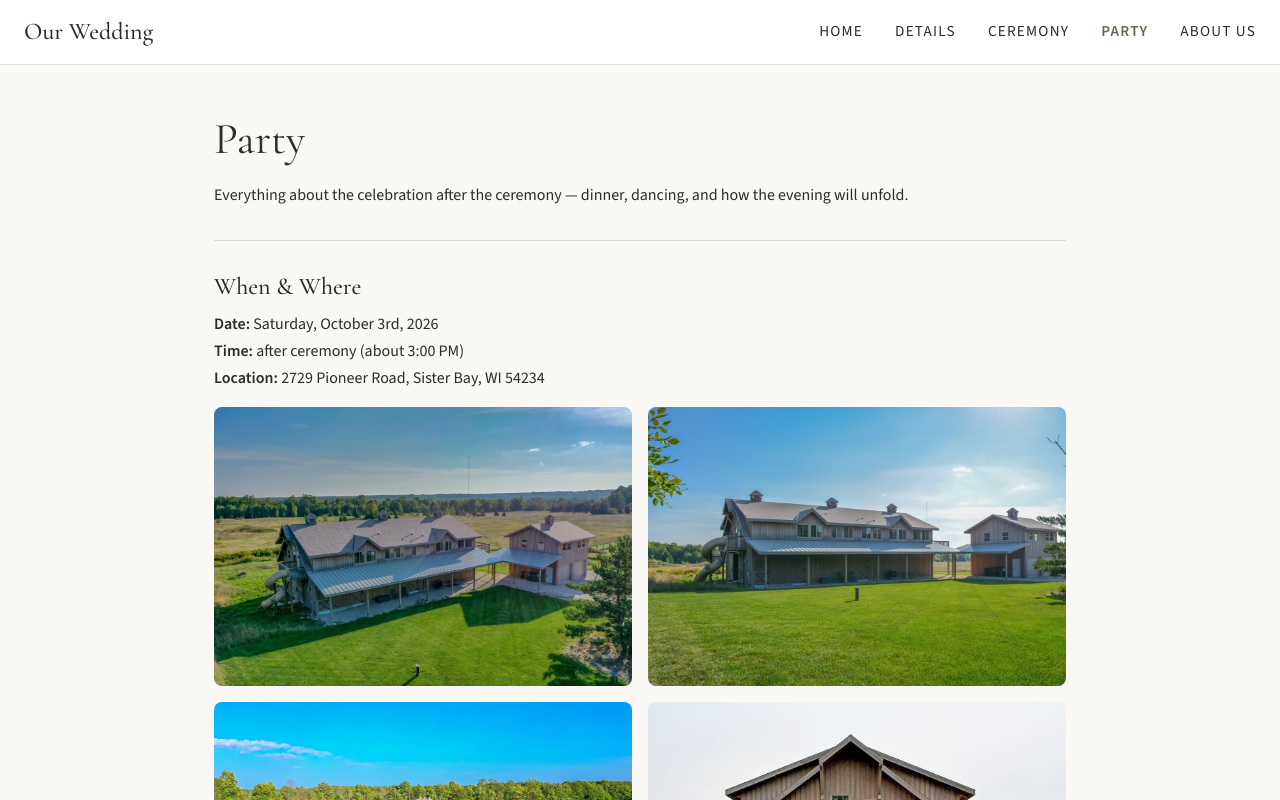
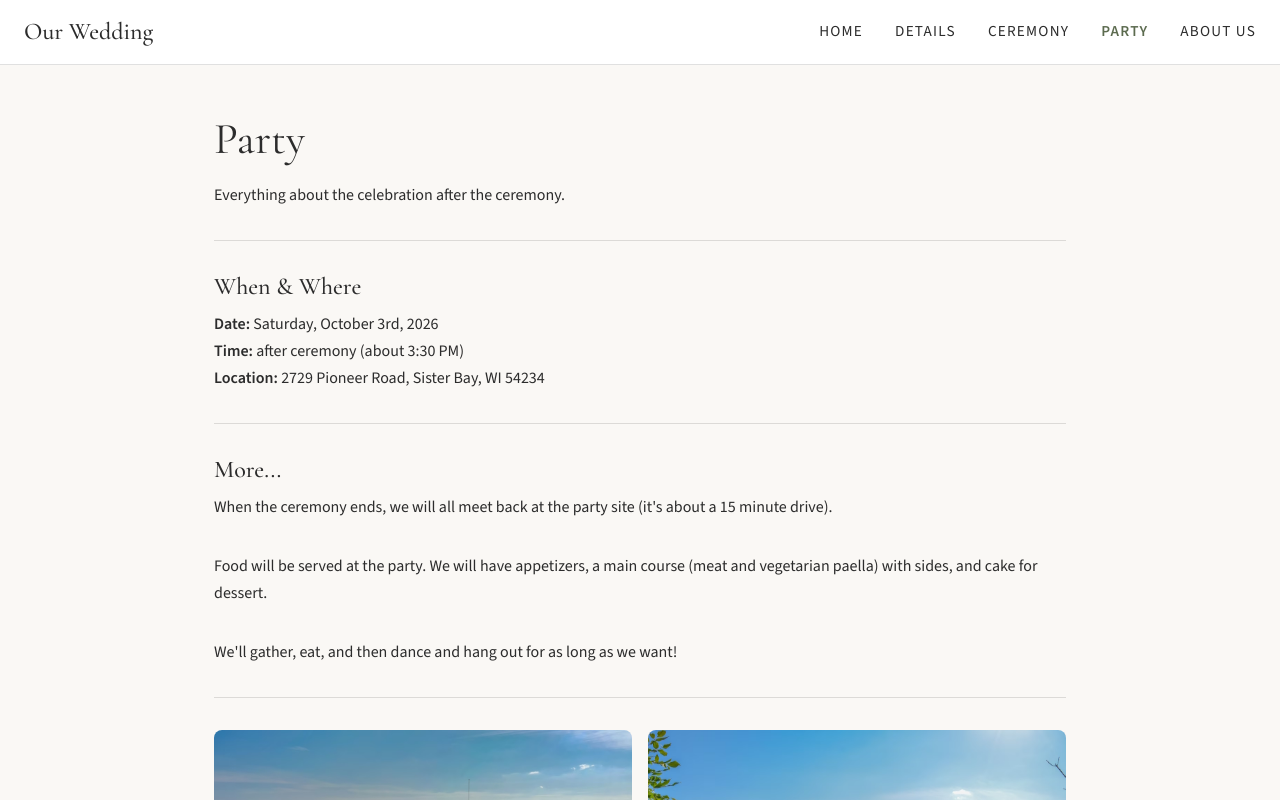
Before and after one commit to mklewandowski/wedding-site, a React (Vite) app: page /party in a window 1280 px wide. Shown: the top 800 px of the page. Built offline with nearby package versions, Linux system fonts and the light colour scheme.

Commit message:
feat(text); add more details

```diff
--- a/src/pages/AboutPage.tsx
+++ b/src/pages/AboutPage.tsx
@@ -13,9 +13,9 @@ export default function AboutPage() {
         If you're invited to our wedding, then you already know us.
         Bethany likes to make compost, hold her chickens, and sit in a cozy corner reading a book.
         Matt likes to forage fruit, do handstands, and study videogame history.
-        We met over 30 years ago at a Cross Country meet and after navigating the adventures of a 2,200 mile long distance relationship,
+        We met over 30 years ago at a Cross Country meet, and after navigating the adventures of a 2,200 mile long distance relationship,
         a pandemic, and being relatively tired middle aged adults, we made it to the finish line! We look forward to many years together
-        spending time in nature, tending to our garden and animals, and rewatching every episode of Columbo.
+        sipping coffee, tending to our garden and animals, spending time in nature, and rewatching every episode of Columbo.
         </Typography>
 
       <Grid container spacing={2} sx={{ mt: 2 }}>
--- a/src/pages/DetailsPage.tsx
+++ b/src/pages/DetailsPage.tsx
@@ -39,7 +39,7 @@ export default function DetailsPage() {
         Travel & Lodging
       </Typography>
       <Typography variant="body1" paragraph>
-        Door County, Wisconsin (the peninsula in the upper right corner of the state) gets busy during the autumn so please book lodging in advance.
+        Door County, Wisconsin (the peninsula in the upper right corner of the state) gets busy in the fall so please book lodging in advance.
         Sturgeon Bay is a larger town that is close by with a decent amount of lodging options. Green Bay is a little further (90 minute drive to the wedding), but will have even more options.
       </Typography>
 
--- a/src/pages/HomePage.tsx
+++ b/src/pages/HomePage.tsx
@@ -44,11 +44,14 @@ export default function HomePage() {
       </Typography>
 
       <Box sx={{ display: 'flex', gap: 2, justifyContent: 'center', flexWrap: 'wrap' }}>
+        <Button component={RouterLink} to="/details" variant="contained" size="large">
+          Details
+        </Button>
         <Button component={RouterLink} to="/ceremony" variant="contained" size="large">
-          Ceremony Details
+          Ceremony
         </Button>
-        <Button component={RouterLink} to="/party" variant="outlined" size="large">
-          Party Details
+        <Button component={RouterLink} to="/party" variant="contained" size="large">
+          Party
         </Button>
       </Box>
     </Box>
--- a/src/pages/PartyPage.tsx
+++ b/src/pages/PartyPage.tsx
@@ -12,8 +12,7 @@ export default function PartyPage() {
       </Typography>
 
       <Typography variant="body1" paragraph>
-        Everything about the celebration after the ceremony — dinner, dancing,
-        and how the evening will unfold.
+        Everything about the celebration after the ceremony.
       </Typography>
 
       <Divider sx={{ my: 4 }} />
@@ -25,11 +24,28 @@ export default function PartyPage() {
         <strong>Date:</strong> Saturday, October 3rd, 2026
       </Typography>
       <Typography variant="body1" paragraph>
-        <strong>Time:</strong> after ceremony (about 3:00 PM)
+        <strong>Time:</strong> after ceremony (about 3:30 PM)
       </Typography>
       <Typography variant="body1" paragraph>
         <strong>Location:</strong> 2729 Pioneer Road, Sister Bay, WI 54234
       </Typography>
+
+      <Divider sx={{ my: 4 }} />
+
+      <Typography variant="h3" gutterBottom sx={{ fontSize: '1.5rem' }}>
+        More...
+      </Typography>
+      <Typography variant="body1" paragraph>
+        When the ceremony ends, we will all meet back at the party site (it's about a 15 minute drive).
+      </Typography>
+      <Typography variant="body1" paragraph sx={{ my: 4 }}>
+        Food will be served at the party. We will have appetizers, a main course (meat and vegetarian paella) with sides, and cake for dessert.
+      </Typography>
+      <Typography variant="body1" paragraph sx={{ my: 4 }}>
+        We'll gather, eat, and then dance and hang out for as long as we want!
+      </Typography>
+
+      <Divider sx={{ my: 4 }} />
 
       <Grid container spacing={2} sx={{ mt: 2 }}>
         {aboutPhotos.map((filename) => (
```
